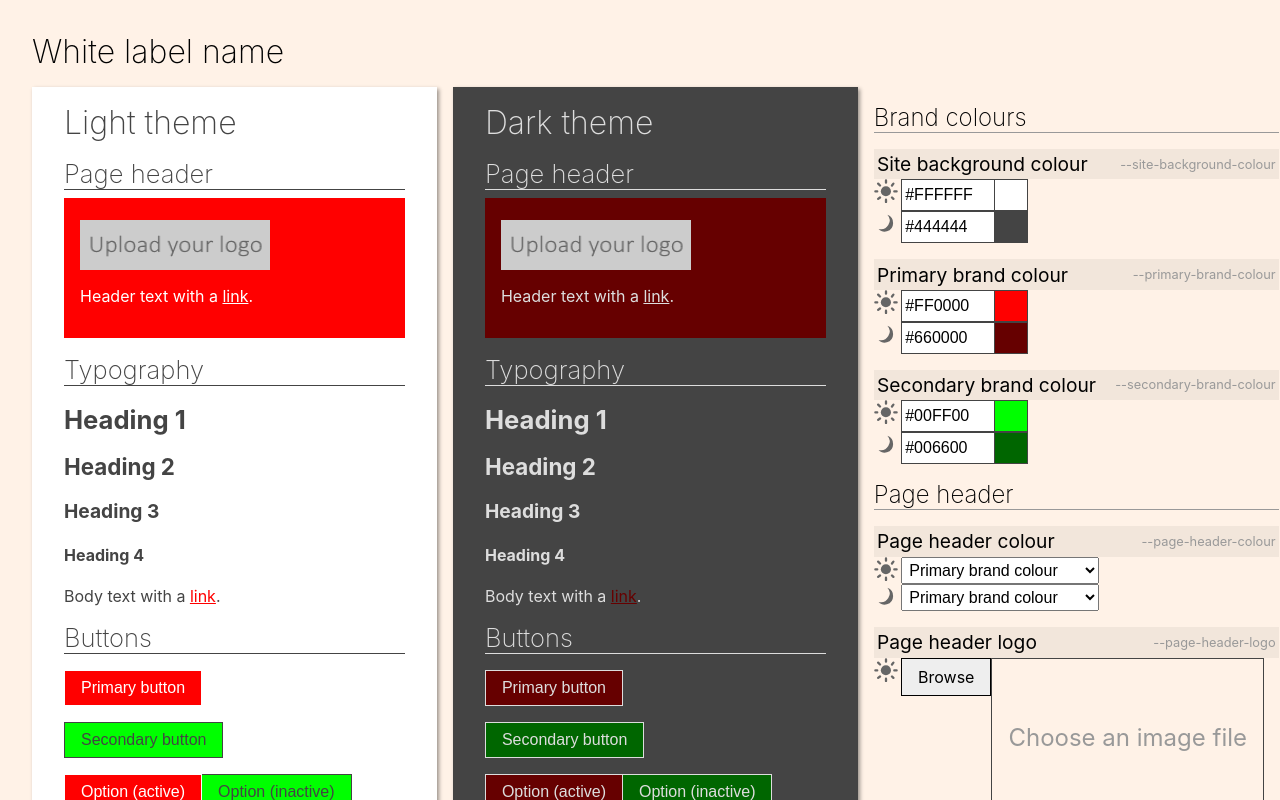
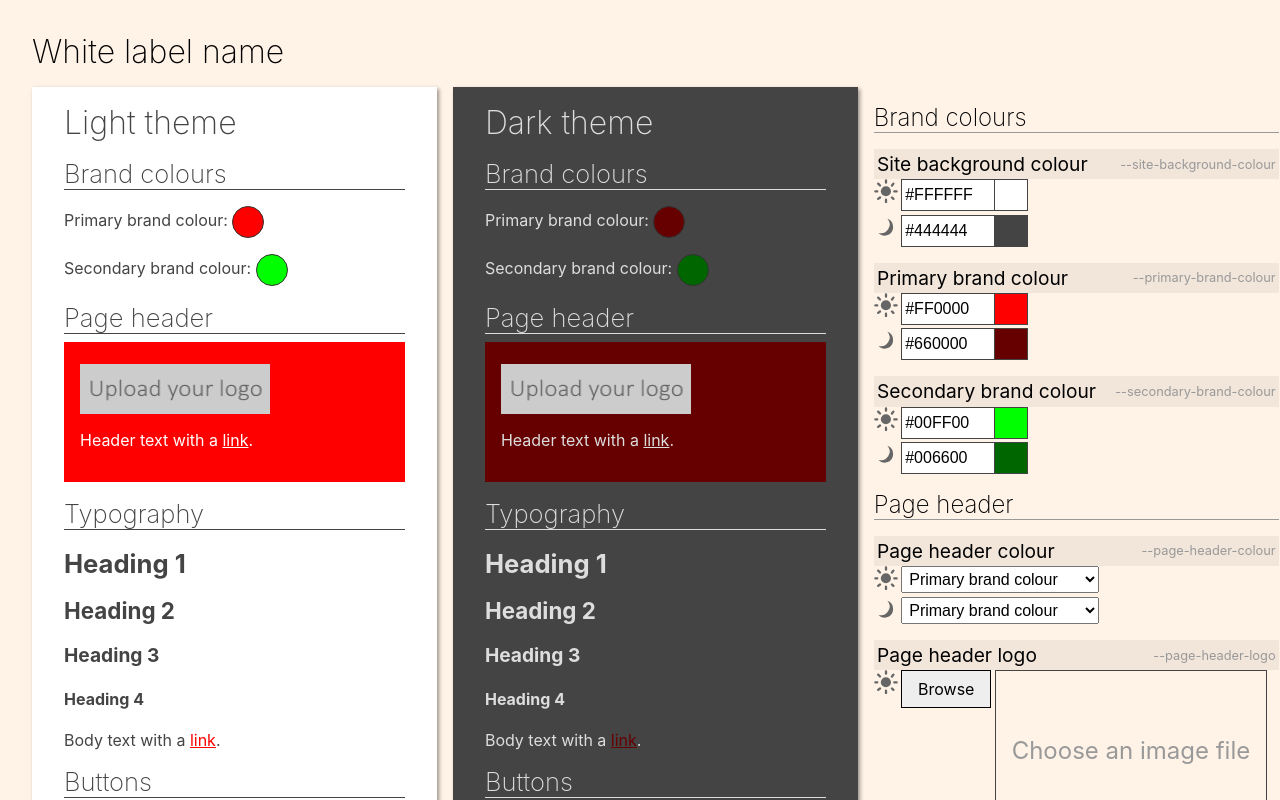
Before and after one commit to davidpounds/whitelabel, a React (Create React App) app: page / in a window 1280 px wide. Shown: the top 800 px of the page. Built offline with nearby package versions, Linux system fonts and the light colour scheme.

Commit message:
Adds brand colour previews and margin tweaks

```diff
--- a/src/components/CssValue.css
+++ b/src/components/CssValue.css
@@ -17,6 +17,7 @@
 .css-value {
     display: flex;
     align-items: top;
+    margin: 0 0 0.2rem 0;
 }
 .css-value-label {
     --icon-size: 24px;
--- a/src/components/Preview.css
+++ b/src/components/Preview.css
@@ -23,6 +23,21 @@
 .preview-subheading {
     font-size: 1.6rem;
     border-bottom: 1px solid;
+}
+.preview .colour-swatch {
+    --swatch-size: 2rem;
+    display: inline-block;
+    vertical-align: middle;
+    width: var(--swatch-size);
+    height: var(--swatch-size);
+    border: 1px solid #333;
+    border-radius: calc(var(--swatch-size) / 2);
+}
+.preview .colour-swatch.primary {
+    background-color: var(--primary-brand-colour);
+}
+.preview .colour-swatch.secondary {
+    background-color: var(--secondary-brand-colour);
 }
 .preview .page-heading {
     padding: 1.4rem 1rem 1rem 1rem;
--- a/src/components/Preview.jsx
+++ b/src/components/Preview.jsx
@@ -9,6 +9,10 @@ const Preview = props => {
     return (
         <div className={`preview ${theme}`}>
             <div className="preview-heading">{displayThemeName} theme</div>
+
+            <div className="preview-subheading">Brand colours</div>
+            <p>Primary brand colour: <span className="colour-swatch primary" /></p>
+            <p>Secondary brand colour: <span className="colour-swatch secondary" /></p>
 
             <div className="preview-subheading">Page header</div>
             <header className="page-heading">
--- a/src/components/cssvalues/ColourValue.css
+++ b/src/components/cssvalues/ColourValue.css
@@ -12,6 +12,7 @@
     white-space: nowrap;
     text-overflow: ellipsis;
     flex: 1 1 auto;
+    margin: 0 0.2rem 0 0;
 }
 .colour-item {
     display: inline-flex;
--- a/src/components/cssvalues/ImageValue.css
+++ b/src/components/cssvalues/ImageValue.css
@@ -24,6 +24,7 @@
     padding: 0.5rem 1rem;
     width: auto;
     align-self: flex-start;
+    margin: 0 0.2rem 0 0;
 }
 .css-value-image-input {
     position: absolute;
```
